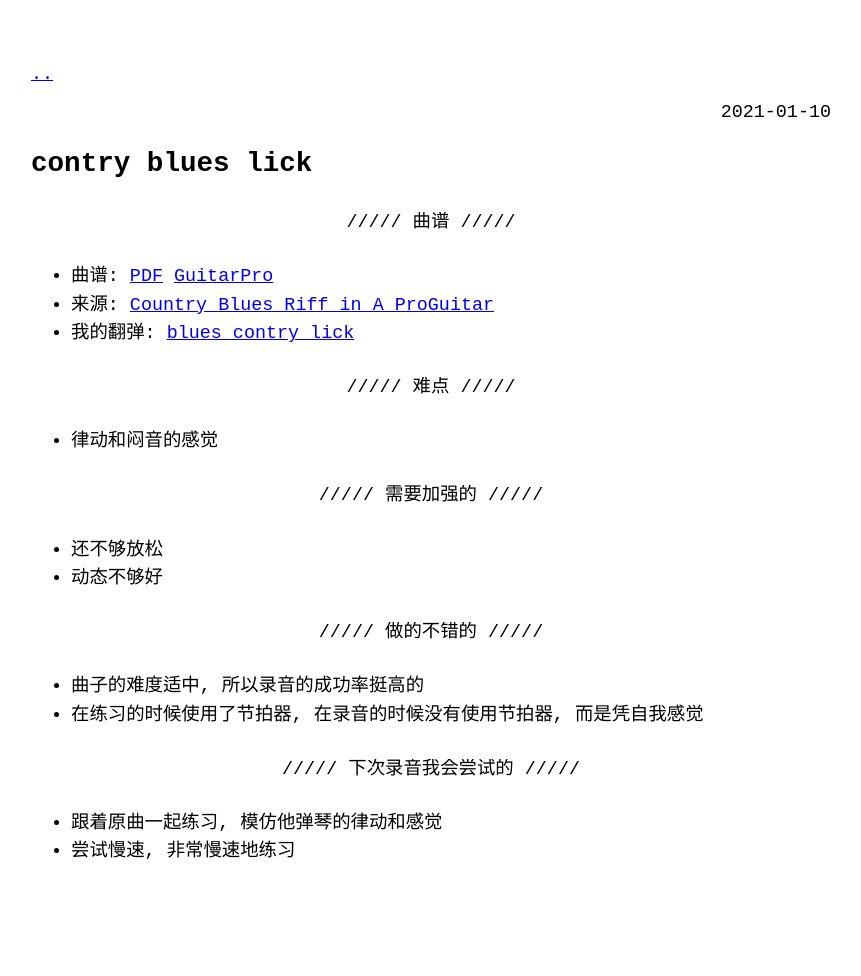
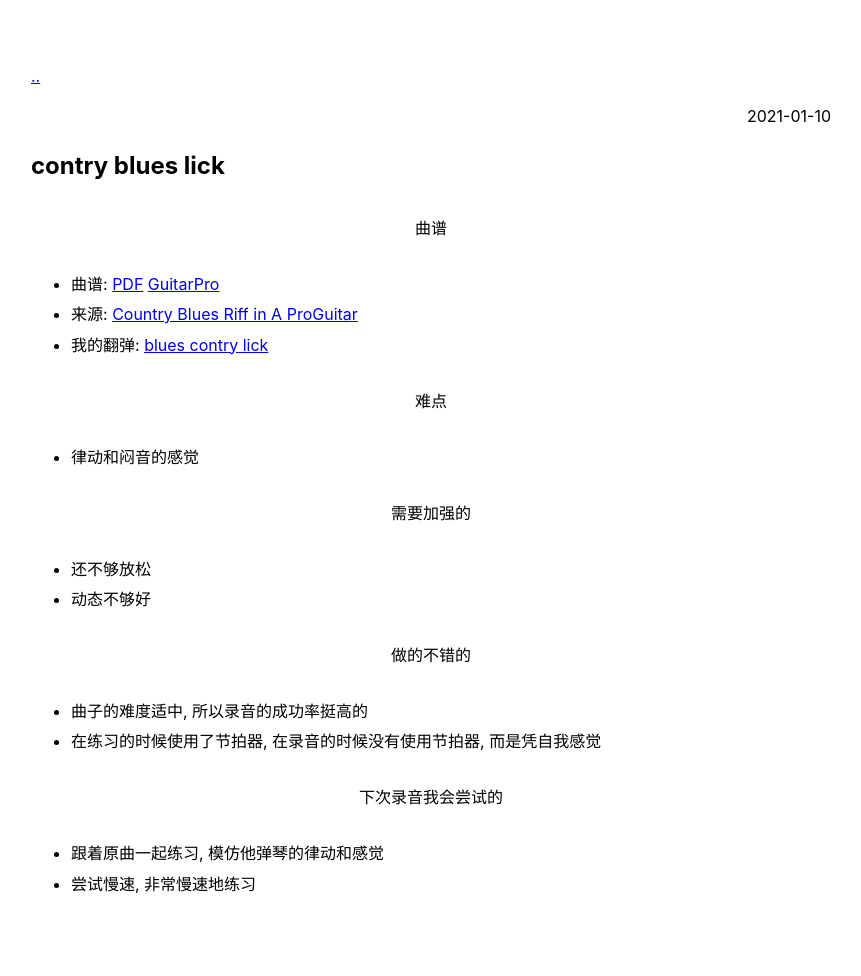
Before and after one commit to dengqinghua/dengqinghua.github.io, a Jekyll site: the page built from _posts/2021-01-10-contry-blues-lick.md, in a window 1280 px wide. Shown: the whole page, without its empty margins (209-1070 px from the left). Built offline with Jekyll 4.4.1, drawn with Linux system fonts in a browser that asks for light colours; before the commit the page ends 946 px from its top, so only the background shows below that.

Commit message:
change style

```diff
--- a/_sass/no-style-please.scss
+++ b/_sass/no-style-please.scss
@@ -25,9 +25,9 @@ html { height: 100%; }
 
 body {
   color: black;
-  font-family: monospace;
-  font-size: 1.15rem;
-  line-height: 1.2;
+  font-family: -apple-system,BlinkMacSystemFont,Segoe UI,Helvetica,Arial,sans-serif,Apple Color Emoji,Segoe UI Emoji;
+  font-size: 16px;
+  line-height: 1.5;
   margin: 0;
   min-height: 100%;
 }
@@ -59,8 +59,8 @@ hr {
   text-align: center;
   border: 0;
 
-  &:before { content: '/////' }
-  &:after { content: attr(data-content) '/////' }
+  &:before { content: '' }
+  &:after { content: attr(data-content) '' }
 }
 
 table, th, td {
--- a/docs/assets/css/main.css
+++ b/docs/assets/css/main.css
@@ -1 +1 @@
-body[a="dark"]{filter:invert(1)}body[a="dark"] img{filter:invert(1)}body[a="dark"] img.ioda{filter:invert(0)}@media (prefers-color-scheme: dark){body[a="auto"]{filter:invert(1)}body[a="auto"] img{filter:invert(1)}body[a="auto"] img.ioda{filter:invert(0)}}html,body{background:white}html{height:100%}body{color:black;font-family:monospace;font-size:1.15rem;line-height:1.2;margin:0;min-height:100%}.post-meta{text-align:right}h2,h3,h4,h5,h6{margin-top:3rem}hr{margin:2rem 0}p{margin:1rem 0}li{margin:0.4rem 0}*:target{background:yellow}.w{max-width:800px;margin:0 auto;padding:4rem 2rem}pre{white-space:pre-wrap}hr{text-align:center;border:0}hr:before{content:"/////"}hr:after{content:attr(data-content) "/////"}table,th,td{width:-webkit-fill-available;border:thin solid black;border-collapse:collapse;padding:0.4rem}code{color:white;background:black;border-radius:10px;padding:0px 2px 0px 2px}div.highlighter-rouge code{display:block;overflow-x:auto;padding:1rem}blockquote{font-style:italic;border:thin solid black;padding:1rem}blockquote p{margin:0}img{max-width:100%;display:block;margin:0 auto;border-radius:10px}.img-left{max-width:100%;float:left;display:block;margin:0px 20px 20px 0px}.img-right{max-width:100%;float:right;margin:0px 10px 20px 20px;display:block}div.mermaid{text-align:center}
+body[a="dark"]{filter:invert(1)}body[a="dark"] img{filter:invert(1)}body[a="dark"] img.ioda{filter:invert(0)}@media (prefers-color-scheme: dark){body[a="auto"]{filter:invert(1)}body[a="auto"] img{filter:invert(1)}body[a="auto"] img.ioda{filter:invert(0)}}html,body{background:white}html{height:100%}body{color:black;font-family:-apple-system,BlinkMacSystemFont,Segoe UI,Helvetica,Arial,sans-serif,Apple Color Emoji,Segoe UI Emoji;font-size:16px;line-height:1.5;margin:0;min-height:100%}.post-meta{text-align:right}h2,h3,h4,h5,h6{margin-top:3rem}hr{margin:2rem 0}p{margin:1rem 0}li{margin:0.4rem 0}*:target{background:yellow}.w{max-width:800px;margin:0 auto;padding:4rem 2rem}pre{white-space:pre-wrap}hr{text-align:center;border:0}hr:before{content:""}hr:after{content:attr(data-content) ""}table,th,td{width:-webkit-fill-available;border:thin solid black;border-collapse:collapse;padding:0.4rem}code{color:white;background:black;border-radius:10px;padding:0px 2px 0px 2px}div.highlighter-rouge code{display:block;overflow-x:auto;padding:1rem}blockquote{font-style:italic;border:thin solid black;padding:1rem}blockquote p{margin:0}img{max-width:100%;display:block;margin:0 auto;border-radius:10px}.img-left{max-width:100%;float:left;display:block;margin:0px 20px 20px 0px}.img-right{max-width:100%;float:right;margin:0px 10px 20px 20px;display:block}div.mermaid{text-align:center}
--- a/docs/feed.xml
+++ b/docs/feed.xml
@@ -1,4 +1,4 @@
-<?xml version="1.0" encoding="utf-8"?><feed xmlns="http://www.w3.org/2005/Atom" ><generator uri="https://jekyllrb.com/" version="3.8.7">Jekyll</generator><link href="https://dengqinghua.github.io/feed.xml" rel="self" type="application/atom+xml" /><link href="https://dengqinghua.github.io/" rel="alternate" type="text/html" /><updated>2021-07-13T16:59:10+08:00</updated><id>https://dengqinghua.github.io/feed.xml</id><title type="html">Dengqinghua.42</title><subtitle>Everything I think
+<?xml version="1.0" encoding="utf-8"?><feed xmlns="http://www.w3.org/2005/Atom" ><generator uri="https://jekyllrb.com/" version="3.8.7">Jekyll</generator><link href="https://dengqinghua.github.io/feed.xml" rel="self" type="application/atom+xml" /><link href="https://dengqinghua.github.io/" rel="alternate" type="text/html" /><updated>2021-07-14T11:02:11+08:00</updated><id>https://dengqinghua.github.io/feed.xml</id><title type="html">Dengqinghua.42</title><subtitle>Everything I think
 </subtitle><author><name>dengqinghua</name></author><entry><title type="html">fingerstyle blues level 1-3</title><link href="https://dengqinghua.github.io/finger-style-blues-l123.html" rel="alternate" type="text/html" title="fingerstyle blues level 1-3" /><published>2021-06-28T00:00:00+08:00</published><updated>2021-06-28T00:00:00+08:00</updated><id>https://dengqinghua.github.io/finger-style-blues-l123</id><content type="html" xml:base="https://dengqinghua.github.io/finger-style-blues-l123.html">&lt;hr data-content=&quot; 曲谱 &quot; /&gt;
 
 &lt;ul&gt;
```
